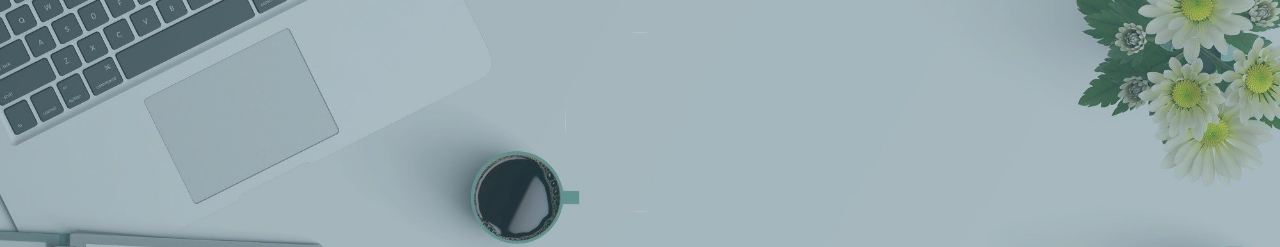
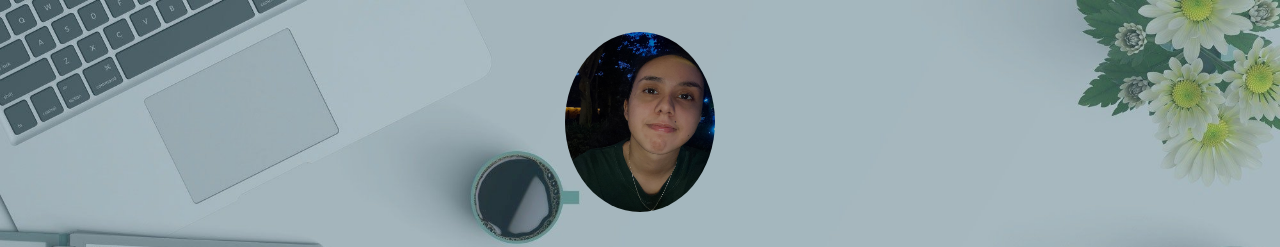
Before and after one commit to sarahermosa00/CV-HTML, a plain HTML site: page index.html in a window 1280 px wide. Shown: the top 247 px of the page. Drawn offline with Linux system fonts and the light colour scheme; files whose address does not match are found by name.

Commit message:
Cambio URL imagen

```diff
--- a/index.html
+++ b/index.html
@@ -10,7 +10,7 @@
 <body>
   <header>
     <div>
-      <img src="./img/perfil.jpg" width="420" height="180" />
+      <img src="./perfil.jpg" width="420" height="180" />
     </div>
     <h1>Sara Hermosa</h1>
     <section>
```
